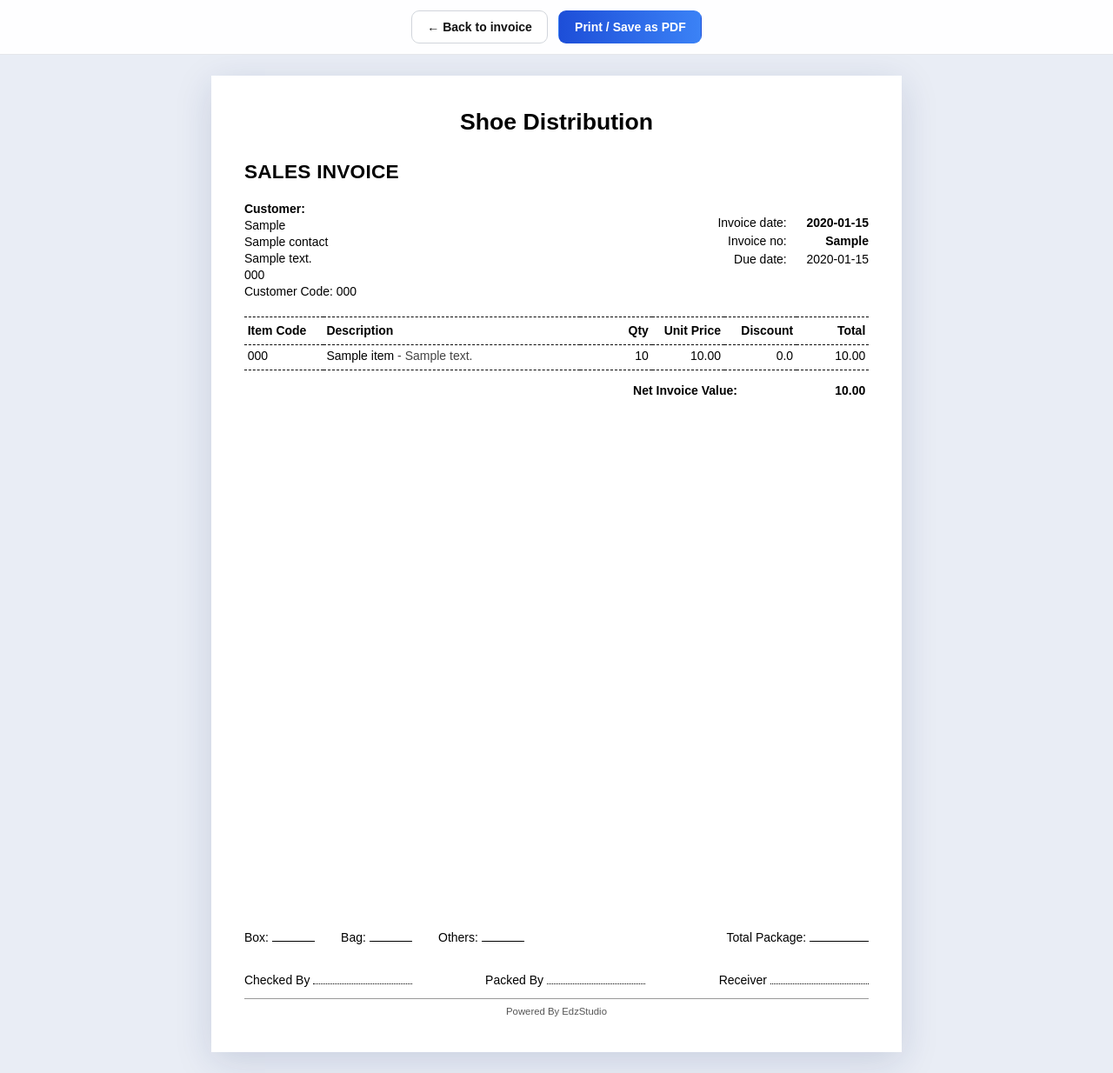
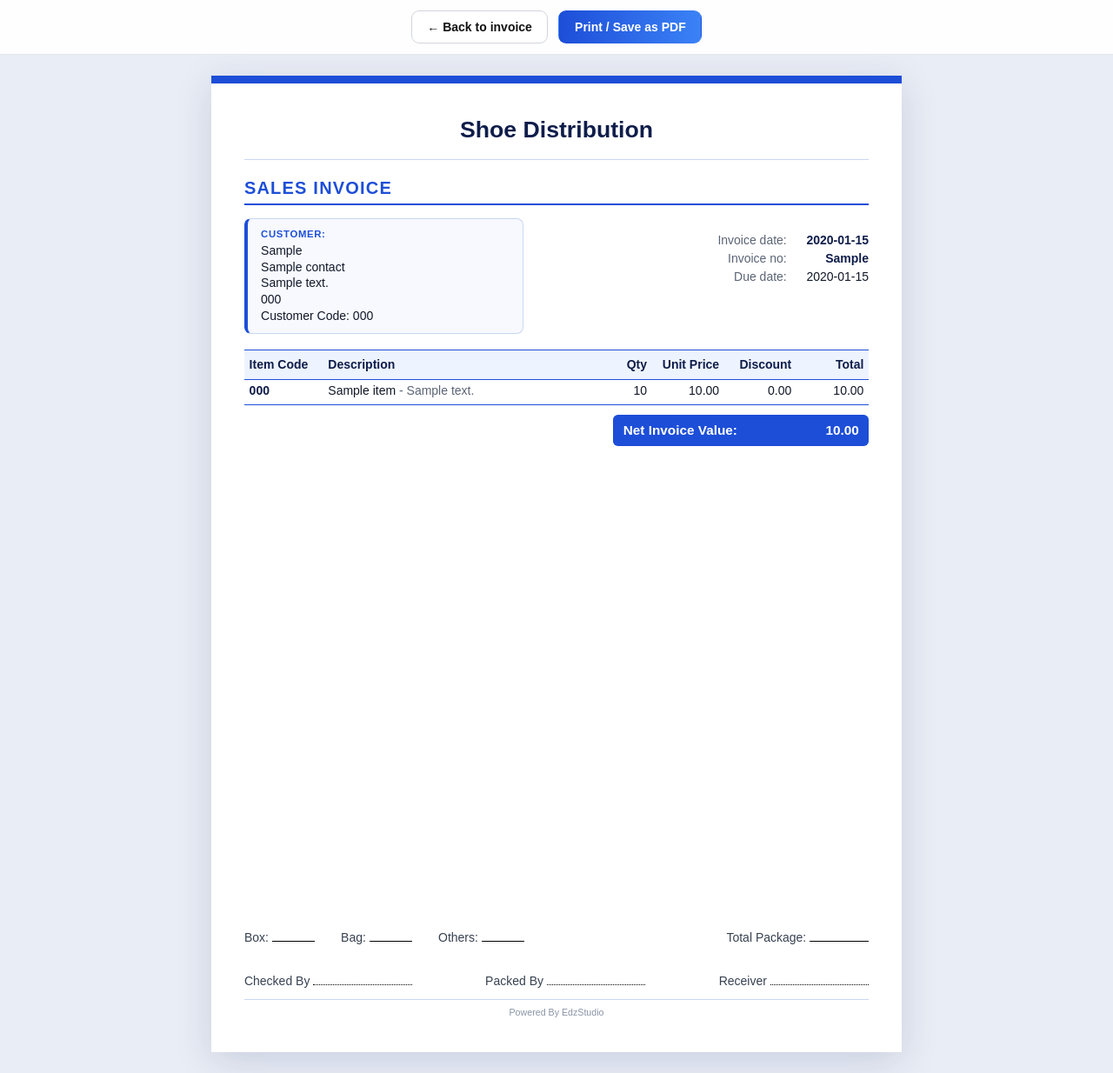
Before and after one commit to Sujee93/DMIT, a Laravel app: page /invoices/1/print in a window 1280 px wide. Shown: the whole page at 87% size. Run offline with Laravel 10, Linux system fonts and the light colour scheme; a user stored in the database is signed in; data comes from the database, SQL or seed files in the repository; tables that the repository leaves empty hold one stand-in row (values such as "Sample post"); some libraries are stand-ins or nearby versions.

Commit message:
Line discount in rupees and subtle colour on the printed invoice
- Line discount is now an amount (Rs.) per line instead of a percent;
  migration converts existing lines without changing any totals
- Discount cannot exceed the line value (validated on the server)
- Printed invoice gets light brand-blue accents: top bar, title,
  customer box, table header, zebra rows and net value; tighter
  spacing keeps a typical invoice on one A4 page

Co-Authored-By: Claude Opus 5.5 <noreply@anthropic.com>
Claude-Session: https://claude.ai/code/session_014HbrKCGGAKFprEftNiWR1N

```diff
--- a/app/Http/Requests/InvoiceRequest.php
+++ b/app/Http/Requests/InvoiceRequest.php
@@ -34,7 +34,7 @@ class InvoiceRequest extends FormRequest
             'items.*.quantity' => ['required', 'integer', 'min:1', 'max:1000000'],
             'items.*.unit_price' => ['required', ...$money],
             'items.*.unit_cost' => ['nullable', ...$money],
-            'items.*.discount_percent' => ['nullable', 'numeric', 'min:0', 'max:100', 'decimal:0,2'],
+            'items.*.discount' => ['nullable', ...$money],
         ];
     }
 
@@ -60,7 +60,7 @@ class InvoiceRequest extends FormRequest
             'items.*.quantity' => 'quantity',
             'items.*.unit_price' => 'unit price',
             'items.*.unit_cost' => 'unit cost',
-            'items.*.discount_percent' => 'discount %',
+            'items.*.discount' => 'line discount',
         ];
     }
 }
--- a/app/Models/InvoiceItem.php
+++ b/app/Models/InvoiceItem.php
@@ -15,7 +15,7 @@ class InvoiceItem extends Model
         'quantity',
         'unit_cost',
         'unit_price',
-        'discount_percent',
+        'discount',
         'line_cost',
         'line_total',
         'sort_order',
@@ -25,7 +25,7 @@ class InvoiceItem extends Model
         'quantity' => 'integer',
         'unit_cost' => 'decimal:2',
         'unit_price' => 'decimal:2',
-        'discount_percent' => 'decimal:2',
+        'discount' => 'decimal:2',
         'line_cost' => 'decimal:2',
         'line_total' => 'decimal:2',
     ];
--- a/app/Services/InvoiceService.php
+++ b/app/Services/InvoiceService.php
@@ -130,9 +130,16 @@ class InvoiceService
             $quantity = (int) $line['quantity'];
             $unitPrice = Money::toCents($line['unit_price']);
             $unitCost = Money::toCents($line['unit_cost'] ?? $product->cost);
-            $discountPercent = round((float) ($line['discount_percent'] ?? 0), 2);
+            $gross = $quantity * $unitPrice;
+            $lineDiscount = Money::toCents($line['discount'] ?? 0);
 
-            $lineTotal = (int) round($quantity * $unitPrice * (100 - $discountPercent) / 100);
+            if ($lineDiscount > $gross) {
+                throw ValidationException::withMessages([
+                    "items.{$index}.discount" => "The discount on {$product->code} cannot be more than the line value (".Money::format(Money::fromCents($gross)).').',
+                ]);
+            }
+
+            $lineTotal = $gross - $lineDiscount;
             $lineCost = $quantity * $unitCost;
             $subtotal += $lineTotal;
             $totalCost += $lineCost;
@@ -145,7 +152,7 @@ class InvoiceService
                 'quantity' => $quantity,
                 'unit_cost' => Money::fromCents($unitCost),
                 'unit_price' => Money::fromCents($unitPrice),
-                'discount_percent' => number_format($discountPercent, 2, '.', ''),
+                'discount' => Money::fromCents($lineDiscount),
                 'line_cost' => Money::fromCents($lineCost),
                 'line_total' => Money::fromCents($lineTotal),
                 'sort_order' => $index,
--- a/public/css/print.css
+++ b/public/css/print.css
@@ -7,60 +7,68 @@
 
 * { box-sizing: border-box; }
 html, body { margin: 0; padding: 0; }
-body { background: #e9edf5; color: #000; font-family: Arial, Helvetica, sans-serif; font-size: 10.5pt; line-height: 1.35; }
+:root { --blue: #1d4ed8; --navy: #0f1d4a; --tint: #eef4ff; --tint-2: #f7f9ff; --line: #c9d6f2; --muted: #5b6475; }
+body { background: #e9edf5; color: #111827; font-family: Arial, Helvetica, sans-serif; font-size: 10.5pt; line-height: 1.35; }
 
 .toolbar { position: sticky; top: 0; z-index: 10; display: flex; justify-content: center; gap: .75rem; padding: .75rem; background: rgba(255,255,255,.95); border-bottom: 1px solid #e5e7eb; }
 .tb-btn { font: 700 14px/1.2 Arial, sans-serif; padding: .6rem 1.1rem; border-radius: 9px; border: 1px solid #d1d5db; background: #fff; color: #111; cursor: pointer; text-decoration: none; }
 .tb-btn--primary { background: linear-gradient(90deg, #1d4ed8, #3b82f6); border-color: transparent; color: #fff; }
 
-.sheet { width: 210mm; min-height: 297mm; margin: 1.5rem auto; padding: 10mm; background: #fff; box-shadow: 0 10px 40px rgba(17, 38, 99, .15); display: flex; flex-direction: column; }
+.sheet { width: 210mm; min-height: 297mm; margin: 1.5rem auto; padding: 10mm; background: #fff; border-top: 2.5mm solid var(--blue); -webkit-print-color-adjust: exact; print-color-adjust: exact; box-shadow: 0 10px 40px rgba(17, 38, 99, .15); display: flex; flex-direction: column; }
 
 /* Business header, centred */
-.biz { text-align: center; }
+.biz { text-align: center; color: var(--muted); padding-bottom: 4mm; border-bottom: 1px solid var(--line); }
 .biz__logo { display: block; margin: 0 auto 2mm; max-height: 18mm; max-width: 60mm; object-fit: contain; }
-.biz__name { font-size: 20pt; font-weight: 700; line-height: 1.15; margin-bottom: 1mm; }
+.biz__name { font-size: 20pt; font-weight: 700; line-height: 1.15; margin-bottom: 1mm; color: var(--navy); }
 
-.doc-title { font-size: 17pt; font-weight: 700; margin: 6mm 0 5mm; letter-spacing: .01em; }
+.doc-title { display: inline-block; font-size: 15pt; font-weight: 700; margin: 5mm 0 4mm; letter-spacing: .06em; color: var(--blue); border-bottom: 2px solid var(--blue); padding-bottom: 1mm; }
 
 /* Customer (left) and invoice details (right) */
 .parties { display: flex; justify-content: space-between; align-items: flex-start; gap: 10mm; margin-bottom: 5mm; }
-.customer .label { font-weight: 700; }
+.customer { background: var(--tint-2); border: 1px solid var(--line); border-left: 1.2mm solid var(--blue); border-radius: 2mm; padding: 2.5mm 4mm; min-width: 85mm; }
+.customer .label { font-weight: 700; color: var(--blue); text-transform: uppercase; font-size: 8.5pt; letter-spacing: .06em; margin-bottom: .5mm; }
 .meta { border-collapse: collapse; margin-top: 4mm; }
-.meta th { text-align: right; font-weight: 400; padding: 1px 6mm 1px 0; white-space: nowrap; }
+.meta th { text-align: right; font-weight: 400; padding: 1px 6mm 1px 0; white-space: nowrap; color: var(--muted); }
 .meta td { text-align: right; padding: 1px 0; white-space: nowrap; }
-.meta .strong { font-weight: 700; }
+.meta .strong { font-weight: 700; color: var(--navy); }
 
 /* Item table with dashed rules */
 .items { width: 100%; border-collapse: collapse; }
-.items thead th { text-align: left; font-weight: 700; padding: 1.6mm 1mm; border-top: 1px dashed #000; border-bottom: 1px dashed #000; }
-.items tbody td { padding: .9mm 1mm; vertical-align: top; }
+.items thead th { text-align: left; font-weight: 700; padding: 1.8mm 1.5mm; background: var(--tint); color: var(--navy); border-top: 1px solid var(--blue); border-bottom: 1px solid var(--blue); }
+.items tbody td { padding: .8mm 1.5mm; vertical-align: top; border-bottom: 1px dashed #dde3ef; }
+.items tbody tr:nth-child(even) td { background: var(--tint-2); }
 .items tbody tr:last-child td { padding-bottom: 1.6mm; }
-.items { border-bottom: 1px dashed #000; }
+.items { border-bottom: 1px solid var(--blue); }
 .items tr { break-inside: avoid; }
 .items thead { display: table-header-group; }
 .c-code { width: 24mm; white-space: nowrap; }
 .c-num { text-align: right !important; white-space: nowrap; width: 22mm; font-variant-numeric: tabular-nums; }
-.desc { color: #444; }
+.desc { color: var(--muted); }
+.c-code { color: var(--navy); font-weight: 600; }
 
 .totals { margin: 3mm 0 0 auto; border-collapse: collapse; }
-.totals th { text-align: right; font-weight: 400; padding: .8mm 12mm .8mm 0; }
+.totals th { text-align: right; font-weight: 400; padding: .8mm 12mm .8mm 3mm; color: var(--muted); }
 .totals td { text-align: right; padding: .8mm 1mm; min-width: 28mm; font-variant-numeric: tabular-nums; }
-.totals .net th, .totals .net td { font-weight: 700; }
+.totals .net th, .totals .net td { font-weight: 700; font-size: 11.5pt; color: #fff; background: var(--blue); padding: 2mm 3mm; }
+.totals .net th { border-radius: 1.5mm 0 0 1.5mm; padding-right: 12mm; }
+.totals .net td { border-radius: 0 1.5mm 1.5mm 0; }
 
 /* Packaging + signatures, pushed to the bottom of the page */
-.sheet-footer { margin-top: auto; padding-top: 14mm; break-inside: avoid; }
+.sheet-footer { margin-top: auto; padding-top: 10mm; break-inside: avoid; }
 .packages, .signatures { display: flex; gap: 8mm; align-items: flex-end; }
-.signatures { justify-content: space-between; margin-top: 8mm; padding-bottom: 3mm; border-bottom: 1px solid #999; }
+.signatures { justify-content: space-between; margin-top: 8mm; padding-bottom: 3mm; border-bottom: 1px solid var(--line); }
+.packages, .signatures { color: #374151; }
 .packages .push { margin-left: auto; }
 .blank { display: inline-block; width: 13mm; border-bottom: 1px solid #000; margin-left: 1mm; }
 .blank--wide { width: 18mm; }
 .dots { display: inline-block; width: 30mm; border-bottom: 1px dotted #000; margin-left: 1mm; }
-.powered { text-align: center; color: #555; font-size: 8.5pt; margin-top: 2mm; }
+.powered { text-align: center; color: #8a94a6; font-size: 8pt; margin-top: 2mm; }
 
 @media print {
     body { background: #fff; }
     .no-print { display: none !important; }
-    .sheet { width: auto; min-height: calc(297mm - 20mm); margin: 0; padding: 0; box-shadow: none; }
+    /* A little slack below the page height so the footer never spills onto an extra page. */
+    .sheet { width: auto; min-height: calc(297mm - 20mm - 8mm); margin: 0; padding: 0; box-shadow: none; }
 }
 @media screen and (max-width: 820px) {
     .sheet { width: 100%; min-height: auto; margin: 0; padding: 1rem; }
--- a/resources/views/invoices/_form.blade.php
+++ b/resources/views/invoices/_form.blade.php
@@ -12,7 +12,7 @@
                 'quantity' => $item['quantity'] ?? 1,
                 'unit_cost' => $item['unit_cost'] ?? '',
                 'unit_price' => $item['unit_price'] ?? '',
-                'discount_percent' => $item['discount_percent'] ?? 0,
+                'discount' => $item['discount'] ?? '0.00',
                 'default_price' => $p['price'] ?? '',
             ];
         })->all();
@@ -24,7 +24,7 @@
             'quantity' => $item->quantity,
             'unit_cost' => $item->unit_cost,
             'unit_price' => $item->unit_price,
-            'discount_percent' => (float) $item->discount_percent,
+            'discount' => $item->discount,
             'default_price' => $productIndex->get($item->product_id)['price'] ?? '',
         ])->all() : [];
     }
@@ -63,7 +63,7 @@
             <table class="table items-table">
                 <thead>
                 <tr>
-                    <th>Product</th><th class="col-qty">Qty</th><th class="col-money">Unit cost</th><th class="col-money">Unit price</th><th class="col-disc">Disc %</th><th class="num col-total">Line total</th><th class="col-remove"></th>
+                    <th>Product</th><th class="col-qty">Qty</th><th class="col-money">Unit cost</th><th class="col-money">Unit price</th><th class="col-money">Discount ({{ $business->currency_symbol }})</th><th class="num col-total">Line total</th><th class="col-remove"></th>
                 </tr>
                 </thead>
                 <tbody data-items data-next-index="{{ count($rows) }}">
--- a/resources/views/invoices/_item-row.blade.php
+++ b/resources/views/invoices/_item-row.blade.php
@@ -23,9 +23,9 @@
         <input type="number" name="{{ $prefix }}[unit_price]" value="{{ $row['unit_price'] ?? '' }}" min="0" step="0.01" required inputmode="decimal"
                @class(['input', 'input-sm', 'is-invalid' => $errors->has("{$errKey}.unit_price")]) data-field="unit_price" aria-label="Unit price">
     </td>
-    <td class="col-disc">
-        <input type="number" name="{{ $prefix }}[discount_percent]" value="{{ $row['discount_percent'] ?? 0 }}" min="0" max="100" step="0.01" inputmode="decimal"
-               @class(['input', 'input-sm', 'is-invalid' => $errors->has("{$errKey}.discount_percent")]) data-field="discount_percent" aria-label="Discount %">
+    <td class="col-money">
+        <input type="number" name="{{ $prefix }}[discount]" value="{{ $row['discount'] ?? '0.00' }}" min="0" step="0.01" inputmode="decimal"
+               @class(['input', 'input-sm', 'is-invalid' => $errors->has("{$errKey}.discount")]) data-field="discount" aria-label="Line discount (Rs.)">
     </td>
     <td class="num col-total fw-bold" data-field="line_total">0.00</td>
     <td class="col-remove">
--- a/resources/views/invoices/print.blade.php
+++ b/resources/views/invoices/print.blade.php
@@ -12,7 +12,6 @@
 @php
     $customer = $invoice->customer;
     $phones = implode(' / ', array_filter([$business->phone, $business->mobile]));
-    $pct = fn ($v) => number_format((float) $v, 1);
 @endphp
 <div class="toolbar no-print">
     <a href="{{ route('invoices.show', $invoice) }}" class="tb-btn">&larr; Back to invoice</a>
@@ -71,7 +70,7 @@
                 </td>
                 <td class="c-num">{{ number_format($item->quantity) }}</td>
                 <td class="c-num">{{ number_format((float) $item->unit_price, 2) }}</td>
-                <td class="c-num">{{ $pct($item->discount_percent) }}</td>
+                <td class="c-num">{{ number_format((float) $item->discount, 2) }}</td>
                 <td class="c-num">{{ number_format((float) $item->line_total, 2) }}</td>
             </tr>
         @endforeach
--- a/resources/views/invoices/show.blade.php
+++ b/resources/views/invoices/show.blade.php
@@ -46,7 +46,7 @@
         <x-card title="Items" :flush="true">
             <div class="table-wrap">
                 <table class="table">
-                    <thead><tr><th>#</th><th>Product</th><th class="num">Qty</th><th class="num">Unit price</th><th class="num">Disc %</th><th class="num">Total</th></tr></thead>
+                    <thead><tr><th>#</th><th>Product</th><th class="num">Qty</th><th class="num">Unit price</th><th class="num">Discount</th><th class="num">Total</th></tr></thead>
                     <tbody>
                     @foreach ($invoice->items as $item)
                         <tr>
@@ -57,7 +57,7 @@
                             </td>
                             <td class="num">{{ number_format($item->quantity) }}</td>
                             <td class="num">{{ money($item->unit_price) }}</td>
-                            <td class="num">{{ (float) $item->discount_percent > 0 ? rtrim(rtrim($item->discount_percent, '0'), '.').'%' : '—' }}</td>
+                            <td class="num">{{ (float) $item->discount > 0 ? money($item->discount) : '—' }}</td>
                             <td class="num fw-bold">{{ money($item->line_total) }}</td>
                         </tr>
                     @endforeach
```
Also changed, not shown: tests/Feature/InvoiceTest.php (+9 -5 lines), README.md, database/migrations/2026_10_04_000100_change_line_discount_to_amount.php (added), public/css/app.css, public/js/app.js.
